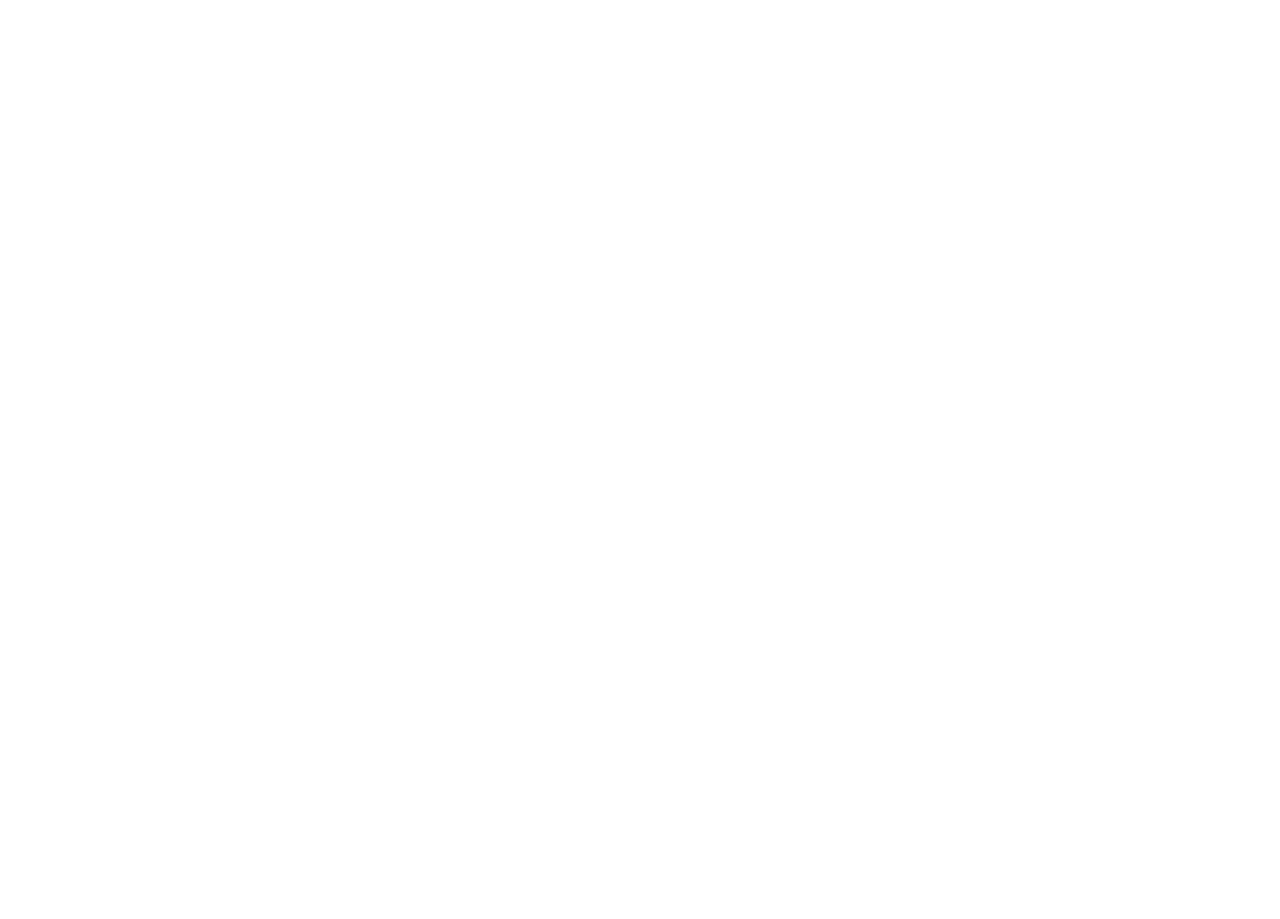
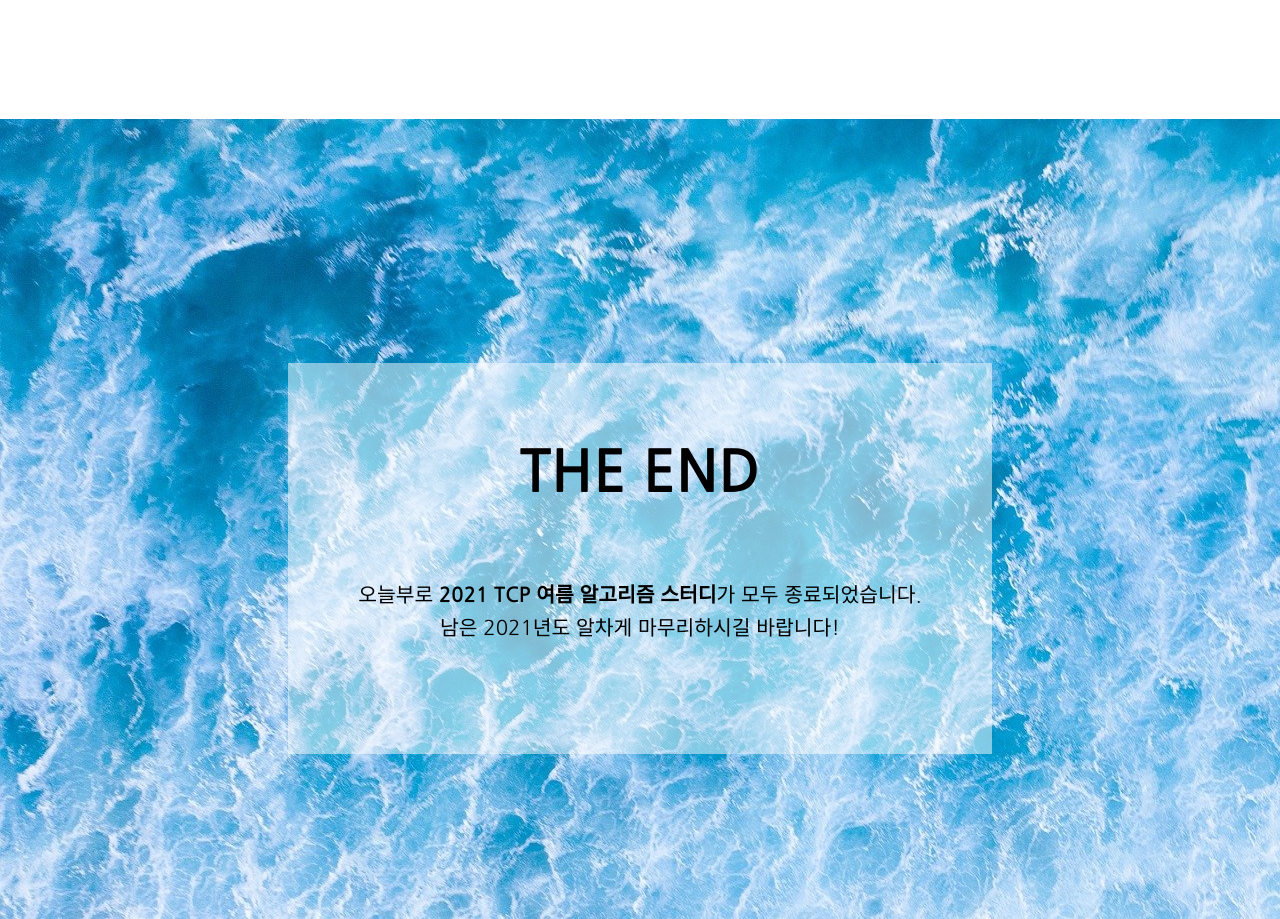
Before and after one commit to TeamCrazyPerformance/2021SummerAlgorithm, a React (Create React App) app: page / in a window 1280 px wide. Shown: the part 6289-7208 px from the top of the page. Before the commit the page ends 6408 px from the top, so only its background shows below. Built offline with nearby package versions, Linux system fonts and the light colour scheme.

Commit message:
UPDATE last page updated
Signed-off-by: yongrae <kyr9389@naver.com>

```diff
--- a/src/App.css
+++ b/src/App.css
@@ -14,7 +14,6 @@
 }
 
 .App-header {
-  background-image: url("./img/background.jpg");
   min-height: 100vh;
   display: flex;
   flex-direction: column;
@@ -68,6 +67,12 @@
   font-size: calc(10px + 6vmin);
 }
 
+.Black-title {
+  color: #000000;
+  font-weight: bold;
+  font-size: calc(10px + 6vmin);
+}
+
 .left-align {
   text-align: left;
 }
@@ -83,6 +88,11 @@
   background-repeat: no-repeat;
   background-position: center;
 }
+
+.bg-ocean {
+  background-image: url("./img/background.jpg");
+}
+
 
 h5 {
   margin: 0;
--- a/src/App.jsx
+++ b/src/App.jsx
@@ -7,7 +7,7 @@
 function App() {
     return (
         <div className="App">
-            <header className="App-header">
+            <header className="App-header bg-ocean">
                 <div className="App-box fade-in">
                     <img src={logo} className="App-logo" alt="logo" />
                     <p>2021. 6. 23 ~ 8. 31</p>
@@ -96,6 +96,18 @@
                     </div>
                 </header>
             </section>
+            <section className="bg-ocean">
+                <header className="App-header-dark">
+                    <br/><br/><br/><br/><br/><br/>
+                    <div className="App-box center-align">
+                        <h1 className="Black-title">THE END</h1><br/>
+                        <p className="App-body">오늘부로 <strong>2021 TCP 여름 알고리즘 스터디</strong>가 모두 종료되었습니다.</p>
+                        <p className="App-body">남은 2021년도 알차게 마무리하시길 바랍니다!</p>
+                        <br/><br/><br/>
+                    </div>
+                    <br/><br/><br/>
+                </header>
+            </section>
         </div>
     );
 }
```
